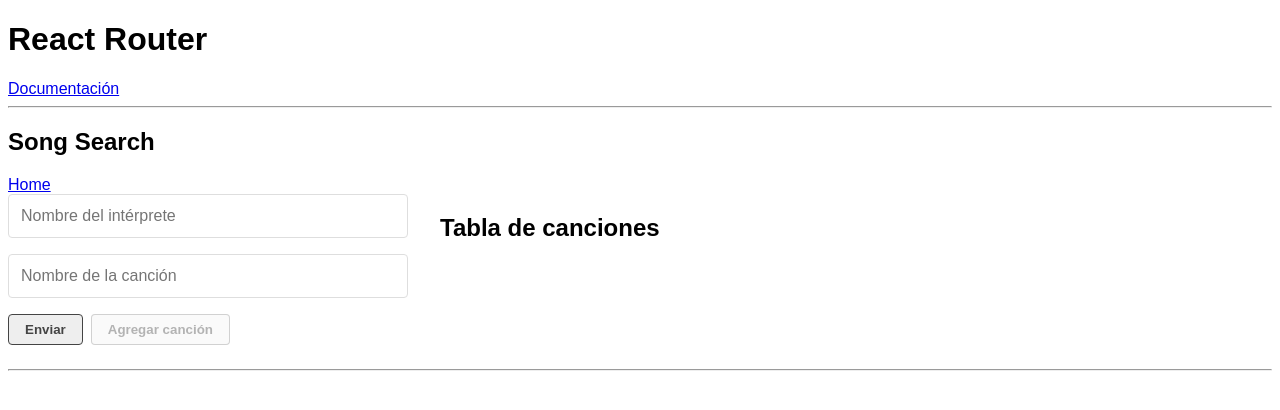
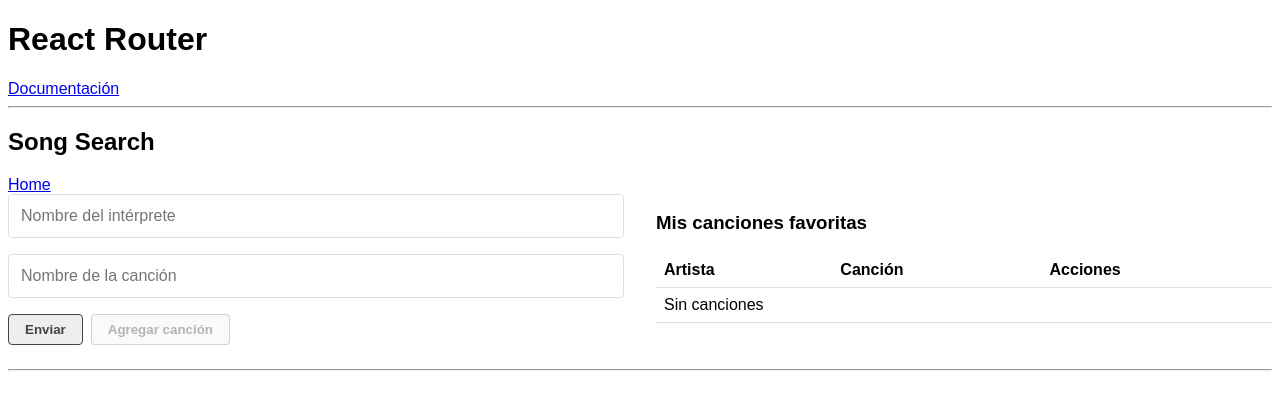
Before and after one commit to Dachi90/Curso-React-JonMircha, a React (Create React App) app in the folder react-rutas/: page /#/ in a window 1280 px wide. Shown: the top 410 px of the page. Built offline with nearby package versions, Linux system fonts and the light colour scheme.

Commit message:
69. BuscadorCanciones RUTAS,localStorage ( 3 / 5 )

```diff
--- a/react-rutas/src/App.js
+++ b/react-rutas/src/App.js
@@ -1,5 +1,5 @@
-import ConceptosBasicos from "./Components/ConceptosBasicos";
-import CrudApi from "./Components/CrudApi";
+/* import ConceptosBasicos from "./Components/ConceptosBasicos";
+import CrudApi from "./Components/CrudApi"; */
 import SongSearch from "./Components/SongSearch";
 
 function App() {
--- a/react-rutas/src/Components/SongSearch.js
+++ b/react-rutas/src/Components/SongSearch.js
@@ -5,6 +5,7 @@ import Error404 from "../pages/Error404";
 import Loader from "./Loader";
 import SongDetails from "./SongDetails";
 import SongForm from "./SongForm";
+import SongTable from "./SongTable";
 
 let mySongsInit = JSON.parse(localStorage.getItem("mySongs")) || [];
 
@@ -49,9 +50,12 @@ const SongSearch = () => {
 
   const handleSaveSong = () => {
     alert("Salvando canción en favoritos");
+    //setMySongs(¿?)
   };
 
-  const handleDeleteSong = (id) => {};
+  const handleDeleteSong = (id) => {
+    alert(`Eliminando canción con el id ${id}`);
+  };
 
   return (
     <div>
@@ -61,11 +65,11 @@ const SongSearch = () => {
           <Link to="/">Home</Link>
         </header>
         {loading && <Loader />}
-        <article className="grid-1-3">
+        <article className="grid-1-2">
           <Switch>
             <Route exact path="/">
               <SongForm handleSearch={handleSearch} handleSaveSong={handleSaveSong} />
-              <h2>Tabla de canciones</h2>
+              <SongTable mySongs={mySongs} handleDeleteSong={handleDeleteSong} />
               {search && !loading && <SongDetails search={search} bio={bio} lyric={lyric} />}
             </Route>
             <Route exact path="/canciones/:id">
--- /dev/null
+++ b/react-rutas/src/Components/SongTable.js
@@ -0,0 +1,29 @@
+import SongTableRow from "./SongTableRow";
+
+const SongTable = (mySongs, handleDeleteSong) => {
+  return (
+    <div>
+      <h3>Mis canciones favoritas</h3>
+      <table>
+        <thead>
+          <tr>
+            <th colSpan="2">Artista</th>
+            <th>Canción</th>
+            <th>Acciones</th>
+          </tr>
+        </thead>
+        <tbody>
+          {mySongs.length > 0 ? (
+            mySongs.map((el, index) => <SongTableRow key={index} el={el} id={index} handleDeleteSong={handleDeleteSong} />)
+          ) : (
+            <tr>
+              <td colSpan="4">Sin canciones </td>
+            </tr>
+          )}
+        </tbody>
+      </table>
+    </div>
+  );
+};
+
+export default SongTable;
--- /dev/null
+++ b/react-rutas/src/Components/SongTableRow.js
@@ -0,0 +1,21 @@
+import { useHistory } from "react-router";
+
+const SongTableRow = ({ id, el, handleDeleteSong }) => {
+  let history = useHistory();
+  console.log(el);
+  return (
+    <tr>
+      <td>
+        <img src="https://placeimg.com/40/40/animals" alt="" />
+      </td>
+      <td>Nombre artista</td>
+      <td>Nombre de la canción</td>
+      <td>
+        <button onClick={() => history.push(`/canciones/${id}`)}>Ver</button>
+        <button onClick={() => handleDeleteSong(id)}>Eliminar</button>
+      </td>
+    </tr>
+  );
+};
+
+export default SongTableRow;
```
